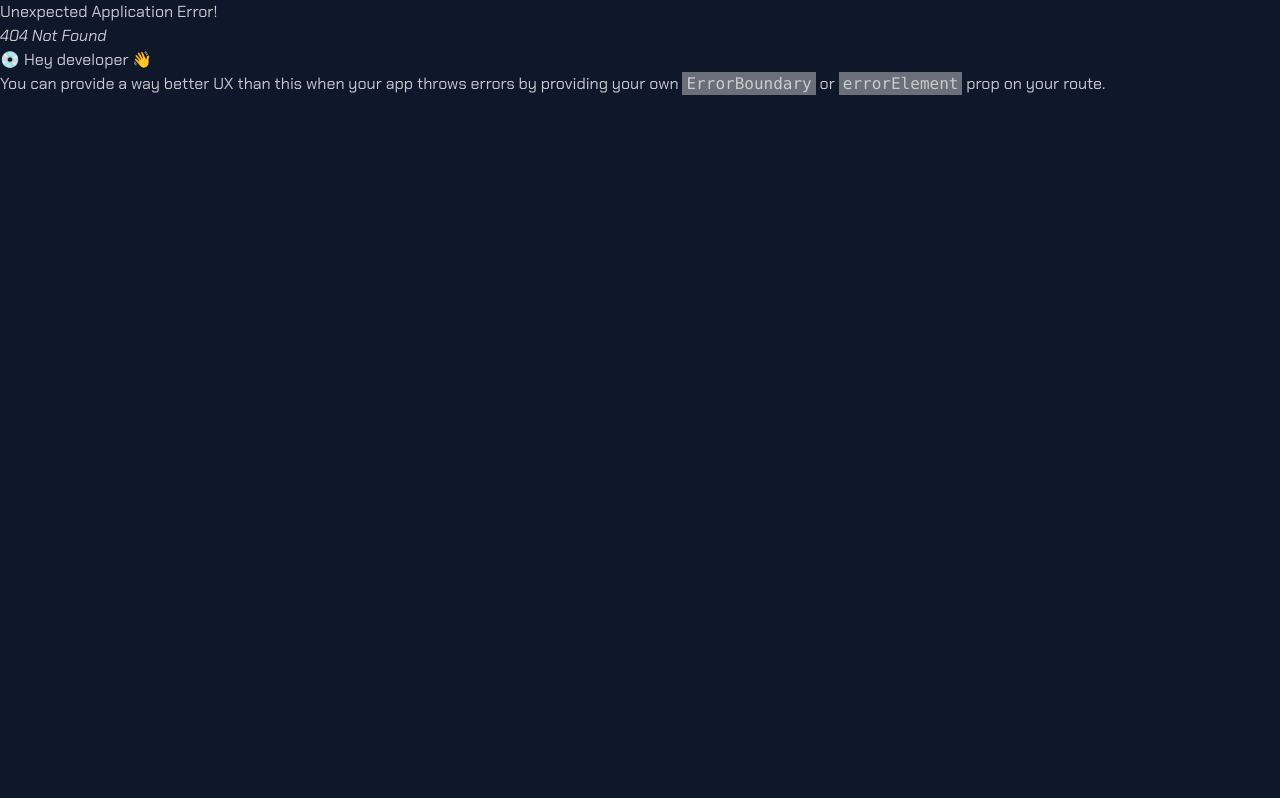
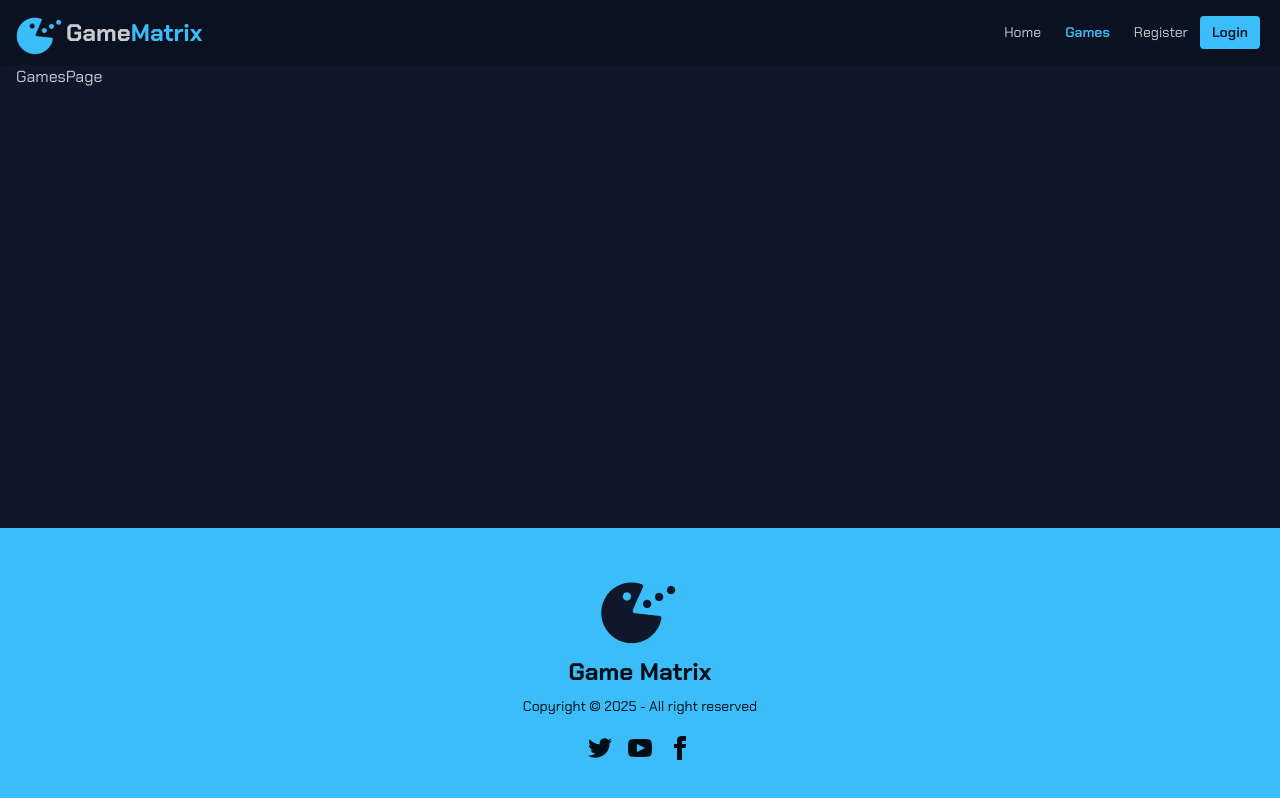
Before and after one commit to sagormajomder/game-matrix, a React (Vite) app: page /games in a window 1280 px wide. Before the commit this address had no page. Built offline with nearby package versions, Linux system fonts and the light colour scheme.

Commit message:
Add GamesPage component and update routing, refactor Footer and Header styles

```diff
--- a/src/components/Footer.jsx
+++ b/src/components/Footer.jsx
@@ -1,5 +1,4 @@
 import footerLogo from "../assets/footer-logo.png";
-import Container from "./Container";
 
 export default function Footer() {
   return (
--- a/src/components/Header.jsx
+++ b/src/components/Header.jsx
@@ -20,7 +20,10 @@ export default function Header() {
         </NavLink>
       </li>
       <li>
-        <NavLink className="rounded-sm" to="/login">
+        <NavLink
+          className="bg-primary text-base-100 rounded-sm px-3 py-1.5 font-semibold"
+          to="/login"
+        >
           Login
         </NavLink>
       </li>
--- a/src/index.css
+++ b/src/index.css
@@ -11,6 +11,9 @@
   --default-font-family: var(--font-chakra), var(--font-sans);
 }
 
-.menu a.active {
+.menu li:not(:last-child) a.active {
   @apply text-primary font-semibold;
 }
+/* .menu li:is(:last-child) a.active {
+  @apply bg-secondary;
+} */
--- /dev/null
+++ b/src/pages/GamesPage.jsx
@@ -0,0 +1,5 @@
+import React from "react";
+
+export default function GamesPage() {
+  return <div>GamesPage</div>;
+}
--- a/src/routes/routes.jsx
+++ b/src/routes/routes.jsx
@@ -1,5 +1,6 @@
 import { createBrowserRouter } from "react-router";
 import RootLayout from "../layouts/RootLayout";
+import GamesPage from "../pages/GamesPage";
 import HomePage from "../pages/HomePage";
 import LoginPage from "../pages/LoginPage";
 import RegisterPage from "../pages/RegisterPage";
@@ -21,6 +22,10 @@ const router = createBrowserRouter([
         path: "/login",
         Component: LoginPage,
       },
+      {
+        path: "/games",
+        Component: GamesPage,
+      },
     ],
   },
 ]);
```
